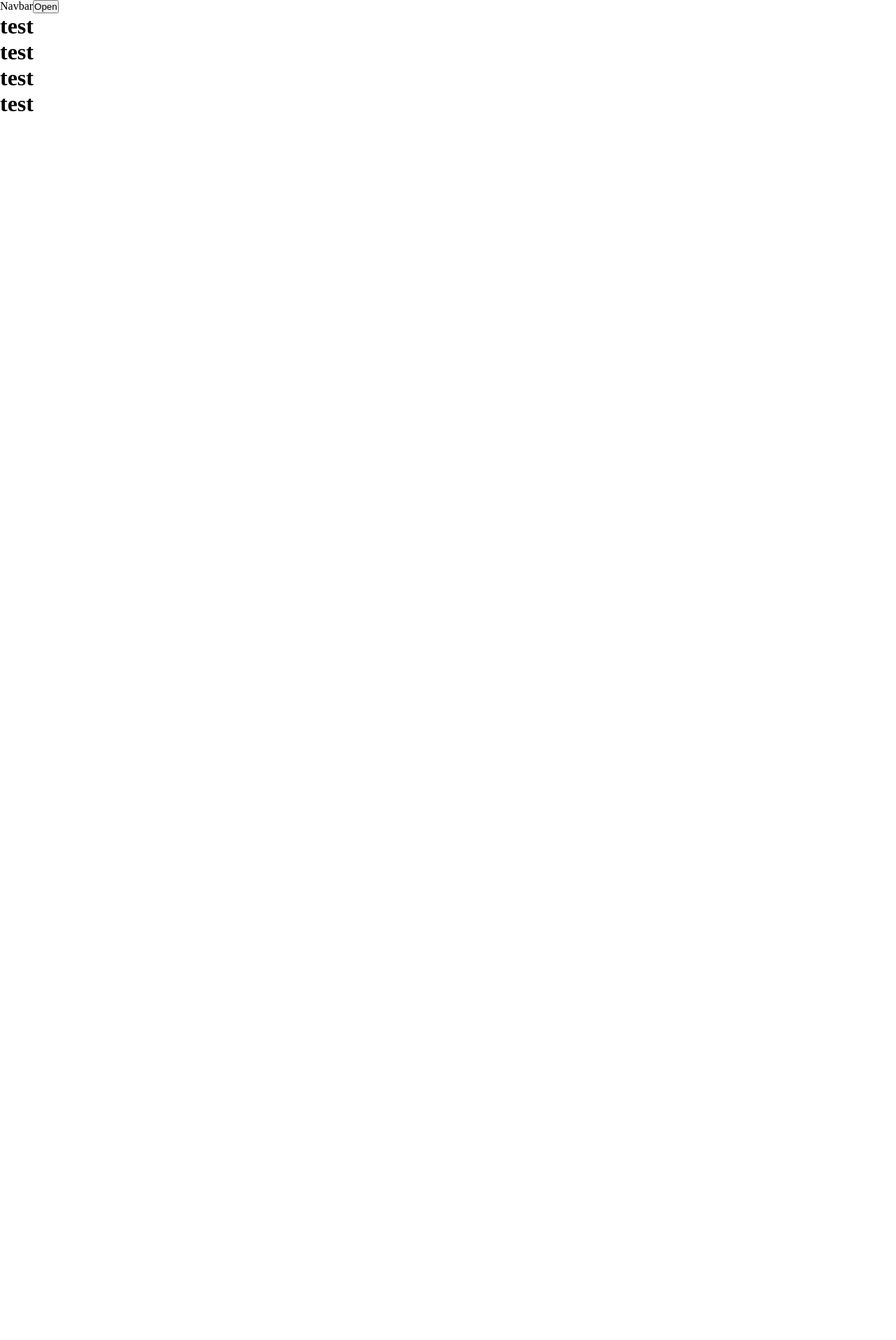
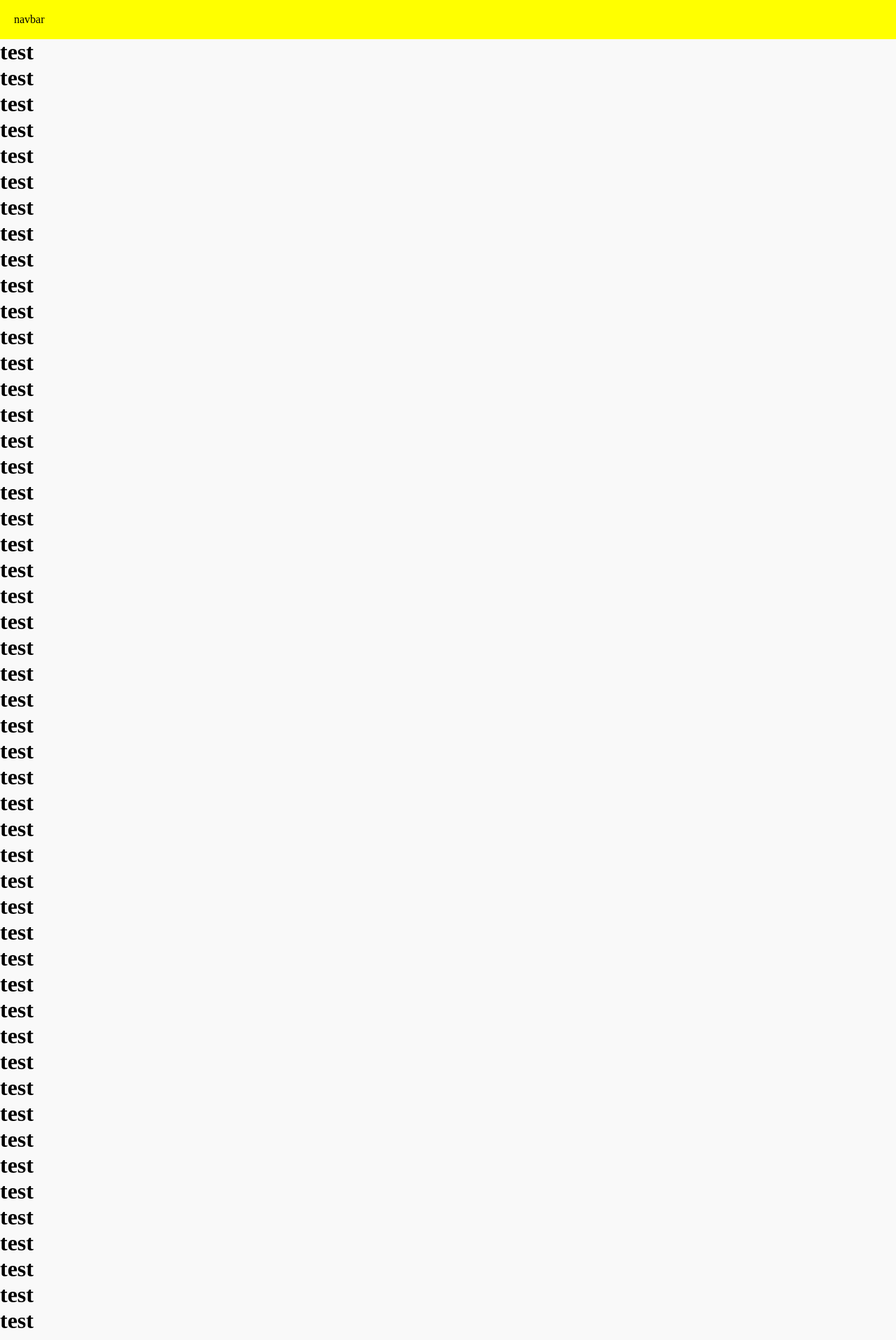
Before and after one commit to Sami123d/youtube-trash, a React (Vite) app: page / in a window 1280 px wide. Shown: the top 1915 px of the page at 70% size. Before the commit the page ends 800 px from the top, so only its background shows below. Built offline with nearby package versions, Linux system fonts and the light colour scheme.

Commit message:
onworking

```diff
--- a/src/App.jsx
+++ b/src/App.jsx
@@ -1,14 +1,21 @@
 import React, { useState } from "react";
-import styled from "styled-components";
+import styled, { ThemeProvider } from "styled-components";
 import Menu from "./components/Menu";
 import Navbar from "./components/Navbar";
+import SideMenu from "./components/SideMenu";
+import { darkTheme, lightTheme } from "./utils/Theme";
+
 const Container = styled.div``;
-const Main = styled.div``;
+const Main = styled.div`
+  background-color: ${({theme})=>theme.bg};
+`;
+const MainWrap = styled.div``;
+const Wrapper = styled.div``;
 
-const Wrapper = styled.div``;
 const App = () => {
   const [open, setOpen] = useState(false);
   const [placement, setPlacement] = useState("left");
+  const [darkMode, setDarkMode] = useState(false);
 
   const showDrawer = () => {
     setOpen(true);
@@ -18,8 +25,11 @@ const App = () => {
     setOpen(false);
   };
   return (
-    <Container>
-      <Menu open={open} onClose={onClose} placement={placement} />
+
+    <ThemeProvider theme={darkMode ? darkTheme : lightTheme}>
+
+      <Container>
+      <Menu open={open} onClose={onClose} placement={placement} darkMode={darkMode} setDarkMode={setDarkMode} />
       <Main>
         <Navbar showDrawer={showDrawer} />
         <Wrapper>
@@ -27,9 +37,64 @@ const App = () => {
           <h1>test</h1>
           <h1>test</h1>
           <h1>test</h1>
+          <h1>test</h1>
+          <h1>test</h1>
+          <h1>test</h1>
+          <h1>test</h1>
+          <h1>test</h1>
+          <h1>test</h1>
+          <h1>test</h1>
+          <h1>test</h1>
+          <h1>test</h1>
+          <h1>test</h1>
+          <h1>test</h1>
+          <h1>test</h1>
+          <h1>test</h1>
+          <h1>test</h1>
+          <h1>test</h1>
+          <h1>test</h1>
+          <h1>test</h1>
+          <h1>test</h1>
+          <h1>test</h1>
+          <h1>test</h1>
+          <h1>test</h1>
+          <h1>test</h1>
+          <h1>test</h1>
+          <h1>test</h1>
+          <h1>test</h1>
+          <h1>test</h1>
+          <h1>test</h1>
+          <h1>test</h1>
+          <h1>test</h1>
+          <h1>test</h1>
+          <h1>test</h1>
+          <h1>test</h1>
+          <h1>test</h1>
+          <h1>test</h1>
+          <h1>test</h1>
+          <h1>test</h1>
+          <h1>test</h1>
+          <h1>test</h1>
+          <h1>test</h1>
+          <h1>test</h1>
+          <h1>test</h1>
+          <h1>test</h1>
+          <h1>test</h1>
+          <h1>test</h1>
+          <h1>test</h1>
+          <h1>test</h1>
+          <h1>test</h1>
+          <h1>test</h1>
+          <h1>test</h1>
+          <h1>test</h1>
+          <h1>test</h1>
+          <h1>test</h1>
+          <h1>test</h1>
         </Wrapper>
       </Main>
     </Container>
+    </ThemeProvider>
+
   );
 };
 
--- a/src/components/Menu.jsx
+++ b/src/components/Menu.jsx
@@ -19,8 +19,8 @@ import { Drawer, Button, Space } from "antd";
 import { MenuOutlined, HomeFilled, CompassOutlined } from "@ant-design/icons";
 import styled from "styled-components";
 const Container = styled.div`
-  background-color: #202020;
-  color: white;
+  background-color: ${({theme})=>theme.bg};
+  color: ${({theme})=>theme.text};
   font-size: 14px;
 `;
 
@@ -52,15 +52,16 @@ const Item = styled.div`
   padding: 10px;
   alignItems: center,
   border-radius: 10px;
+
 `;
 
 const Hr = styled.hr`
   margin: 15px 0px;
-  border: 0.1px solid #373737;
+  border: 0.1px solid ${({theme})=>theme.soft};
 `;
 
 const Login = styled.div``;
-const Menu = ({ open, onClose, placement }) => {
+const Menu = ({ open, onClose, placement, darkMode, setDarkMode }) => {
   const handleToggleDrawer = () => {
     onClose(); // Close the drawer when toggle is clicked
   };
@@ -172,6 +173,7 @@ const Menu = ({ open, onClose, placement }) => {
             Help
           </Item>
           <Hr />
+          <Item onClick={() => setDarkMode(!darkMode)}><SettingsBrightnessOutlinedIcon/> {darkMode ? "Light" : "Dark"} Mode</Item>
         </Wrapper>
       </Container>
     </Drawer>
--- a/src/components/Navbar.jsx
+++ b/src/components/Navbar.jsx
@@ -1,15 +1,85 @@
-import React from 'react'
+import { MenuOutlined } from "@mui/icons-material";
+import React from "react";
+import styled from "styled-components";
+import NavbarInput from "./NavbarInput";
+import { Button } from "antd";
+import AccountCircleOutlinedIcon from "@mui/icons-material/AccountCircleOutlined";
+
+const Container = styled.div`
+height: 56px;
+  position: sticky;
+  top: 0;
+  background-color: yellow;
+  color: ${({ theme }) => theme.text};
+`;
+const Wrapper = styled.div`
+height: 100%;
+  display: flex;
+align-items: center;
+padding: 0px 20px;
+  `;
 
 const Navbar = ({ showDrawer }) => {
   return (
-    <div>Navbar
+    <Container>
+      <Wrapper>navbar</Wrapper>
+    </Container>
+  );
+};
 
+export default Navbar;
 
-<button type="primary" onClick={showDrawer}>
+{
+  /* <button type="primary" onClick={showDrawer}>
         Open
-      </button>
-    </div>
-  )
+      </button> */
+}
+{
+  /* <LeftNav>
+          <ToggleSpan><MenuOutlined
+            style={{  width: "30", height: "30", cursor: "pointer" }}
+            onClick={showDrawer}
+          /></ToggleSpan>
+          <Logo className="yt-logo">
+            <Img src="src/assets/logo.png" alt="" />
+            YOUTUBE
+          </Logo>
+
+        </LeftNav>
+        <MiddleNav><NavbarInput /></MiddleNav>
+        <RightNav> <Button
+              style={{
+                display: "flex",
+                alignItems: "center",
+                gap: "5px",
+                marginTop: "10px",
+                fontWeight: "500",
+                fontSize: "10px",
+              }}
+              type="primary"
+              ghost
+            >
+              <AccountCircleOutlinedIcon style={{ fontSize: "18px" }} /> SIGN IN
+            </Button></RightNav> */
 }
 
-export default Navbar
+//             const MiddleNav = styled.div`display: flex; justify-content: center; width: 60%`;
+// const RightNav = styled.div` `;
+// const Logo = styled.div`
+//   display: flex;
+//   align-items: center;
+//   gap: 3px;
+//   font-weight: bold;
+// `;
+// const ToggleSpan = styled.span`
+
+// `;
+// const Img = styled.img`
+//   height: 25px;
+// `;
+
+// const LeftNav = styled.div`
+
+//  display: flex;
+// justify-content: center;
+// gap: 14px;`;
--- /dev/null
+++ b/src/components/NavbarInput.jsx
@@ -0,0 +1,26 @@
+import React from 'react';
+import { SettingOutlined } from '@ant-design/icons';
+import { Cascader, Input, Select, Space } from 'antd';
+const { Option } = Select;
+const selectBefore = (
+  <Select defaultValue="http://">
+    <Option value="http://">http://</Option>
+    <Option value="https://">https://</Option>
+  </Select>
+);
+const selectAfter = (
+  <Select defaultValue=".com">
+    <Option value=".com">.com</Option>
+    <Option value=".jp">.jp</Option>
+    <Option value=".cn">.cn</Option>
+    <Option value=".org">.org</Option>
+  </Select>
+);
+const NavbarInput = () => (
+  <Space direction="vertical" style={{width: "100%"}} >
+
+    <Input  addonAfter={<SettingOutlined />} defaultValue="mysite" />
+
+  </Space>
+);
+export default NavbarInput;
--- /dev/null
+++ b/src/components/SideMenu.jsx
@@ -0,0 +1,63 @@
+import React from "react";
+import styled from "styled-components";
+import HomeIcon from "@mui/icons-material/Home";
+import {
+  Explore,
+  ExploreOutlined,
+  MenuOutlined,
+  Padding,
+} from "@mui/icons-material";
+import SubscriptionsOutlined from "@mui/icons-material/SubscriptionsOutlined";
+import VideoLibraryOutlinedIcon from "@mui/icons-material/VideoLibraryOutlined";
+const Container = styled.div`
+  flex: 1;
+  height: 100vh;
+  position: sticky;
+  top: 0;
+  background-color: #202020;
+  color: white;
+  font-size: 12px;
+`;
+const Header = styled.div`
+  margin-bottom: 25px;
+  display: flex;
+padding-top:0.8rem;
+  justify-content: center;
+`;
+const Item = styled.div`
+  display: flex;
+  flex-direction: column;
+  align-items: center;
+  padding: 12px 1px;
+  border: 1px solid white;
+  border-radius: 16px ;
+`;
+
+const SideMenu = () => {
+  return (
+    <Container>
+      <Header>
+        <MenuOutlined style={{ fontSize: "25px", cursor: "pointer" }} />
+      </Header>
+      <Item>
+        <HomeIcon />
+        Home
+      </Item>
+
+      <Item>
+        <ExploreOutlined />
+        Explore
+      </Item>
+      <Item>
+        <SubscriptionsOutlined />
+        Subscription
+      </Item>
+      <Item>
+        <VideoLibraryOutlinedIcon />
+        You
+      </Item>
+    </Container>
+  );
+};
+
+export default SideMenu;
--- /dev/null
+++ b/src/utils/Theme.js
@@ -0,0 +1,14 @@
+export const darkTheme = {
+    bg:"#181818",
+    bgLighter:"#202020",
+    text:"white",
+    textSoft:"#aaaaaa",
+    soft:"#373737"
+  }
+  export const lightTheme = {
+    bg:"#f9f9f9",
+    bgLighter:"white",
+    text:"black",
+    textSoft:"#606060",
+    soft:"#f2f2f2"
+  }
```
